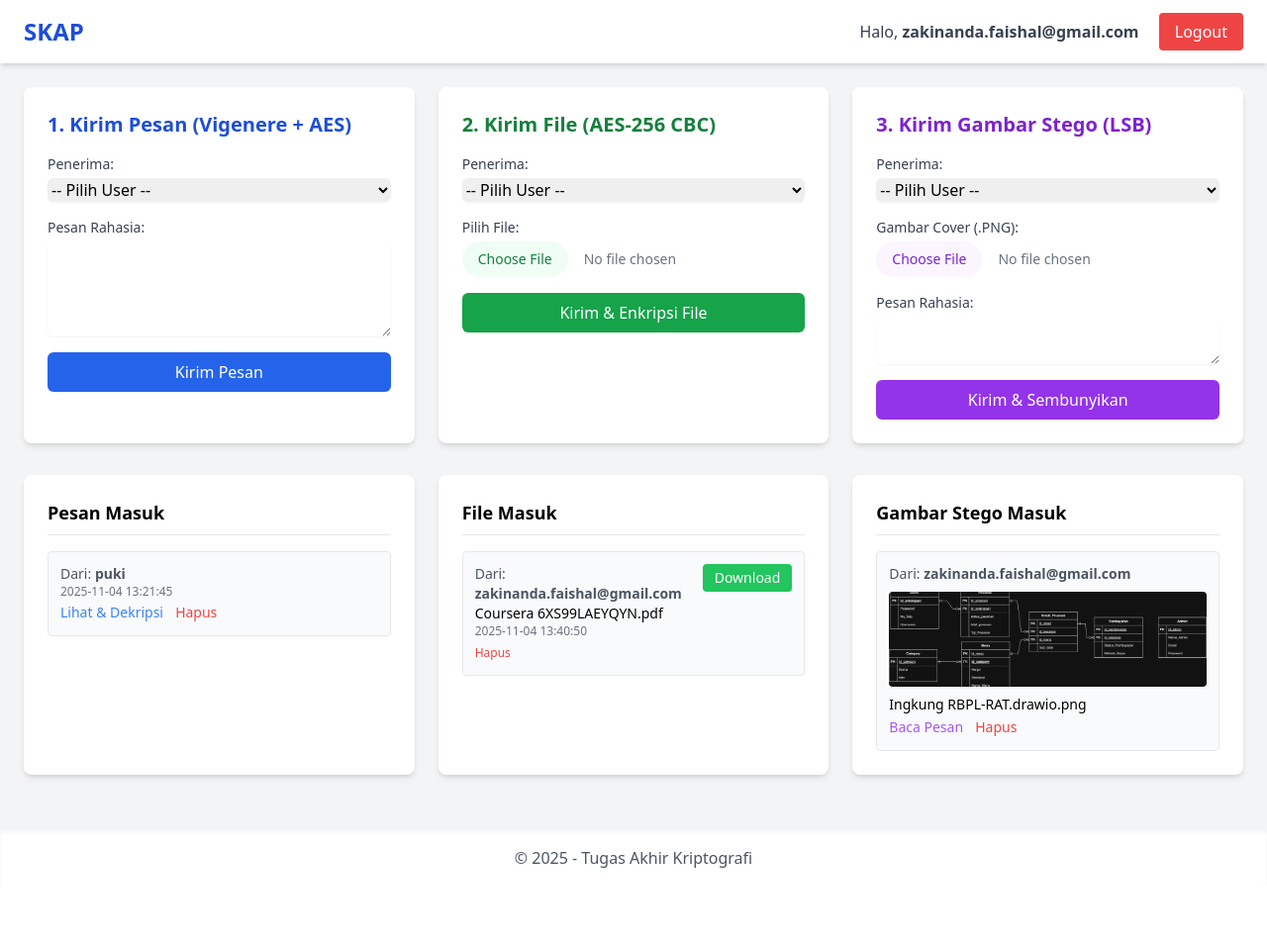
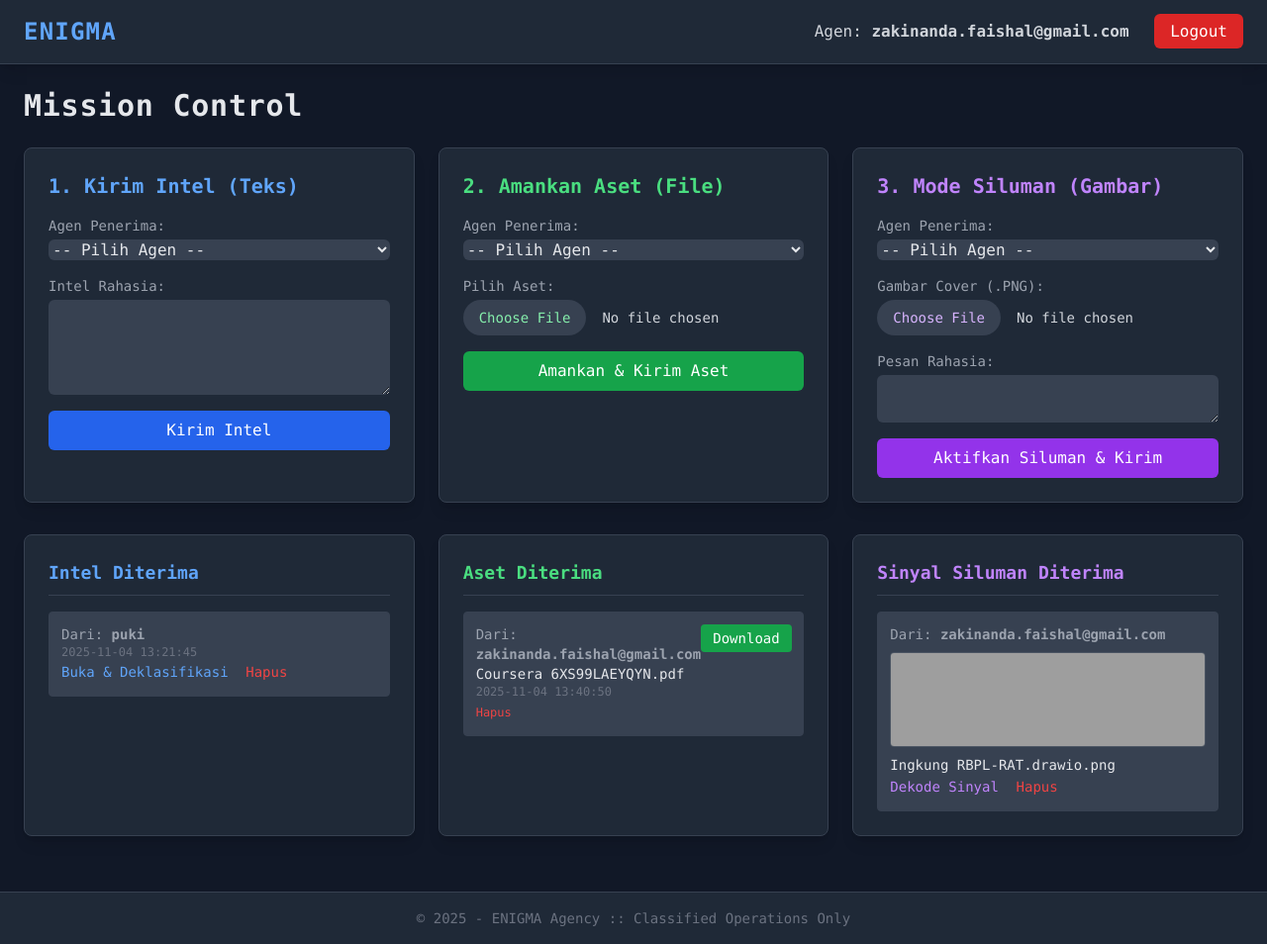
Before and after one commit to ZakinandaFaishal/crypto_project, a PHP site: page /views/dashboard.php in a window 1280 px wide. Shown: the whole page at 99% size. Before the commit the page ends 877 px from the top, so only its background shows below. Run offline with PHP 8.4, Linux system fonts and the light colour scheme; a user stored in the database is signed in; data comes from the database, SQL or seed files in the repository; some libraries are stand-ins or nearby versions; grey boxes are pictures that could not be loaded.

Commit message:
update ui pada view

```diff
--- a/views/dashboard.php
+++ b/views/dashboard.php
@@ -2,174 +2,167 @@
 include 'header.php';
 require_once '../config/db.php';
 
-// Lindungi halaman
 if (!isset($_SESSION['user_id'])) {
-    header('Location: /skap-pemerintah/index.php?error=Anda harus login');
+    header('Location: /skap-pemerintah/index.php?error=Akses ditolak. Silakan login.');
     exit;
 }
 
 $user_id = $_SESSION['user_id'];
 
-// --- PERBAIKAN LOGIKA "KIRIM KE DIRI SENDIRI" ---
-
-// 1. Ambil SEMUA user (termasuk diri sendiri)
+// Ambil SEMUA user (termasuk diri sendiri)
 $usersStmt = $db->prepare("SELECT id, username FROM users");
-// 2. Hapus parameter, karena kueri tidak ada placeholder '?'
 $usersStmt->execute();
-// 3. Simpan ke variabel $all_users
 $all_users = $usersStmt->fetchAll(\PDO::FETCH_ASSOC);
 
-// --- Kueri untuk data masuk (sudah benar) ---
+// Ambil data masuk
 $messages = $db->prepare("SELECT m.*, u.username AS sender FROM messages m JOIN users u ON m.sender_id = u.id WHERE m.receiver_id = ? ORDER BY m.send_at DESC");
 $messages->execute([$user_id]);
-
 $files = $db->prepare("SELECT f.*, u.username AS sender FROM secure_files f JOIN users u ON f.sender_id = u.id WHERE f.receiver_id = ? ORDER BY f.upload_at DESC");
 $files->execute([$user_id]);
-
 $images = $db->prepare("SELECT i.*, u.username AS sender FROM stego_images i JOIN users u ON i.sender_id = u.id WHERE i.receiver_id = ? ORDER BY i.upload_at DESC");
 $images->execute([$user_id]);
-
 ?>
 
 <?php if (isset($_GET['status'])): ?>
-    <div class="bg-green-100 border border-green-400 text-green-700 px-4 py-3 rounded mb-6">
+    <div class="bg-green-900 border border-green-700 text-green-200 px-4 py-3 rounded mb-6">
         <?php echo htmlspecialchars($_GET['status']); ?>
     </div>
 <?php endif; ?>
 <?php if (isset($_GET['error'])): ?>
-    <div class="bg-red-100 border border-red-400 text-red-700 px-4 py-3 rounded mb-6">
+    <div class="bg-red-900 border border-red-700 text-red-200 px-4 py-3 rounded mb-6">
         <?php echo htmlspecialchars($_GET['error']); ?>
     </div>
 <?php endif; ?>
 
+<h1 class="text-3xl font-bold text-gray-200 mb-6 tracking-wide">Mission Control</h1>
 
 <div class="grid grid-cols-1 md:grid-cols-3 gap-6">
 
-    <div class="md:col-span-1 bg-white p-6 rounded-lg shadow-md">
-        <h2 class="text-xl font-semibold mb-4 text-blue-700">1. Kirim Pesan (Vigenere + AES)</h2>
+    <div class="bg-gray-800 p-6 rounded-lg shadow-lg border border-gray-700">
+        <h2 class="text-xl font-semibold mb-4 text-blue-400">1. Kirim Intel (Teks)</h2>
         <form action="../controllers/message_controller.php" method="POST">
             <div class="mb-4">
-                <label for="receiver_id" class="block text-sm font-medium text-gray-700">Penerima:</label>
-                <select name="receiver_id" id="receiver_id" required class="mt-1 block w-full rounded-md border-gray-300 shadow-sm">
-                    <option value="">-- Pilih User --</option>
+                <label for="receiver_id" class="block text-sm font-medium text-gray-400">Agen Penerima:</label>
+                <select name="receiver_id" id="receiver_id" required class="mt-1 block w-full rounded-md bg-gray-700 border-gray-600 text-gray-200 focus:border-blue-500 focus:ring-blue-500">
+                    <option value="">-- Pilih Agen --</option>
                     <?php foreach ($all_users as $user): ?>
                         <option value="<?php echo $user['id']; ?>">
                             <?php echo htmlspecialchars($user['username']); ?>
-                            <?php if ($user['id'] == $user_id) echo ' (Diri Sendiri)'; ?>
+                            <?php if ($user['id'] == $user_id) echo ' (Safe House)'; ?>
                         </option>
                     <?php endforeach; ?>
                 </select>
             </div>
             <div class="mb-4">
-                <label for="pesan_teks" class="block text-sm font-medium text-gray-700">Pesan Rahasia:</label>
-                <textarea name="pesan_teks" rows="4" required class="mt-1 block w-full rounded-md border-gray-300 shadow-sm"></textarea>
+                <label for="pesan_teks" class="block text-sm font-medium text-gray-400">Intel Rahasia:</label>
+                <textarea name="pesan_teks" rows="4" required class="mt-1 block w-full rounded-md bg-gray-700 border-gray-600 text-gray-200 focus:border-blue-500 focus:ring-blue-500"></textarea>
             </div>
-            <button type="submit" class="w-full bg-blue-600 text-white py-2 px-4 rounded-md hover:bg-blue-700">Kirim Pesan</button>
+            <button type="submit" class="w-full bg-blue-600 text-white py-2 px-4 rounded-md hover:bg-blue-700">Kirim Intel</button>
         </form>
     </div>
 
-    <div class="md:col-span-1 bg-white p-6 rounded-lg shadow-md">
-        <h2 class="text-xl font-semibold mb-4 text-green-700">2. Kirim File (AES-256 CBC)</h2>
+    <div class="bg-gray-800 p-6 rounded-lg shadow-lg border border-gray-700">
+        <h2 class="text-xl font-semibold mb-4 text-green-400">2. Amankan Aset (File)</h2>
         <form action="../controllers/file_controller.php" method="POST" enctype="multipart/form-data">
             <div class="mb-4">
-                <label for="file_receiver_id" class="block text-sm font-medium text-gray-700">Penerima:</label>
-                <select name="receiver_id" id="file_receiver_id" required class="mt-1 block w-full rounded-md border-gray-300 shadow-sm">
-                    <option value="">-- Pilih User --</option>
+                <label for="file_receiver_id" class="block text-sm font-medium text-gray-400">Agen Penerima:</label>
+                <select name="receiver_id" id="file_receiver_id" required class="mt-1 block w-full rounded-md bg-gray-700 border-gray-600 text-gray-200 focus:border-blue-500 focus:ring-blue-500">
+                    <option value="">-- Pilih Agen --</option>
                     <?php foreach ($all_users as $user): ?>
                         <option value="<?php echo $user['id']; ?>">
                             <?php echo htmlspecialchars($user['username']); ?>
-                            <?php if ($user['id'] == $user_id) echo ' (Diri Sendiri)'; ?>
+                            <?php if ($user['id'] == $user_id) echo ' (Safe House)'; ?>
                         </option>
                     <?php endforeach; ?>
                 </select>
             </div>
             <div class="mb-4">
-                <label for="file_aman" class="block text-sm font-medium text-gray-700">Pilih File:</label>
-                <input type="file" name="file_aman" required class="mt-1 block w-full text-sm text-gray-500 file:mr-4 file:py-2 file:px-4 file:rounded-full file:border-0 file:bg-green-50 file:text-green-700 hover:file:bg-green-100">
+                <label for="file_aman" class="block text-sm font-medium text-gray-400">Pilih Aset:</label>
+                <input type="file" name="file_aman" required class="mt-1 block w-full text-sm text-gray-300 file:mr-4 file:py-2 file:px-4 file:rounded-full file:border-0 file:bg-gray-700 file:text-green-300 hover:file:bg-gray-600">
             </div>
-            <button type="submit" class="w-full bg-green-600 text-white py-2 px-4 rounded-md hover:bg-green-700">Kirim & Enkripsi File</button>
+            <button type="submit" class="w-full bg-green-600 text-white py-2 px-4 rounded-md hover:bg-green-700">Amankan & Kirim Aset</button>
         </form>
     </div>
 
-    <div class="md:col-span-1 bg-white p-6 rounded-lg shadow-md">
-        <h2 class="text-xl font-semibold mb-4 text-purple-700">3. Kirim Gambar Stego (LSB)</h2>
+    <div class="bg-gray-800 p-6 rounded-lg shadow-lg border border-gray-700">
+        <h2 class="text-xl font-semibold mb-4 text-purple-400">3. Mode Siluman (Gambar)</h2>
         <form action="../controllers/stego_controller.php" method="POST" enctype="multipart/form-data">
             <div class="mb-4">
-                <label for="stego_receiver_id" class="block text-sm font-medium text-gray-700">Penerima:</label>
-                <select name="receiver_id" id="stego_receiver_id" required class="mt-1 block w-full rounded-md border-gray-300 shadow-sm">
-                    <option value="">-- Pilih User --</option>
+                <label for="stego_receiver_id" class="block text-sm font-medium text-gray-400">Agen Penerima:</label>
+                <select name="receiver_id" id="stego_receiver_id" required class="mt-1 block w-full rounded-md bg-gray-700 border-gray-600 text-gray-200 focus:border-blue-500 focus:ring-blue-500">
+                    <option value="">-- Pilih Agen --</option>
                     <?php foreach ($all_users as $user): ?>
                         <option value="<?php echo $user['id']; ?>">
                             <?php echo htmlspecialchars($user['username']); ?>
-                            <?php if ($user['id'] == $user_id) echo ' (Diri Sendiri)'; ?>
+                            <?php if ($user['id'] == $user_id) echo ' (Safe House)'; ?>
                         </option>
                     <?php endforeach; ?>
                 </select>
             </div>
             <div class="mb-4">
-                <label for="cover_image" class="block text-sm font-medium text-gray-700">Gambar Cover (.PNG):</label>
-                <input type="file" name="cover_image" required accept="image/png" class="mt-1 block w-full text-sm text-gray-500 file:mr-4 file:py-2 file:px-4 file:rounded-full file:border-0 file:bg-purple-50 file:text-purple-700 hover:file:bg-purple-100">
+                <label for="cover_image" class="block text-sm font-medium text-gray-400">Gambar Cover (.PNG):</label>
+                <input type="file" name="cover_image" required accept="image/png" class="mt-1 block w-full text-sm text-gray-300 file:mr-4 file:py-2 file:px-4 file:rounded-full file:border-0 file:bg-gray-700 file:text-purple-300 hover:file:bg-gray-600">
             </div>
             <div class="mb-4">
-                <label for="stego_message" class="block text-sm font-medium text-gray-700">Pesan Rahasia:</label>
-                <textarea name="stego_message" rows="2" required class="mt-1 block w-full rounded-md border-gray-300 shadow-sm"></textarea>
+                <label for="stego_message" class="block text-sm font-medium text-gray-400">Pesan Rahasia:</label>
+                <textarea name="stego_message" rows="2" required class="mt-1 block w-full rounded-md bg-gray-700 border-gray-600 text-gray-200 focus:border-blue-500 focus:ring-blue-500"></textarea>
             </div>
-            <button type="submit" class="w-full bg-purple-600 text-white py-2 px-4 rounded-md hover:bg-purple-700">Kirim & Sembunyikan</button>
+            <button type="submit" class="w-full bg-purple-600 text-white py-2 px-4 rounded-md hover:bg-purple-700">Aktifkan Siluman & Kirim</button>
         </form>
     </div>
 </div>
 
 <div class="grid grid-cols-1 md:grid-cols-3 gap-6 mt-8">
 
-    <div class="md:col-span-1 bg-white p-6 rounded-lg shadow-md">
-        <h3 class="text-lg font-semibold mb-4 border-b pb-2">Pesan Masuk</h3>
+    <div class="bg-gray-800 p-6 rounded-lg shadow-lg border border-gray-700">
+        <h3 class="text-lg font-semibold mb-4 border-b border-gray-700 pb-2 text-blue-400">Intel Diterima</h3>
         <div class="space-y-3 max-h-64 overflow-y-auto">
             <?php foreach ($messages->fetchAll(\PDO::FETCH_ASSOC) as $msg): ?>
-                <div class="border p-3 rounded bg-gray-50">
-                    <p class="text-sm text-gray-600">Dari: <b><?php echo htmlspecialchars($msg['sender']); ?></b></p>
+                <div class="border border-gray-700 p-3 rounded bg-gray-700">
+                    <p class="text-sm text-gray-400">Dari: <b><?php echo htmlspecialchars($msg['sender']); ?></b></p>
                     <p class="text-xs text-gray-500"><?php echo $msg['send_at']; ?></p>
-                    <a href="decrypt_message.php?id=<?php echo $msg['id']; ?>" class="text-blue-500 hover:underline text-sm">Lihat & Dekripsi</a>
+                    <a href="decrypt_message.php?id=<?php echo $msg['id']; ?>" class="text-blue-400 hover:underline text-sm">Buka & Deklasifikasi</a>
                     <a href="../controllers/delete_item.php?type=message&id=<?php echo $msg['id']; ?>"
-                        class="text-red-500 hover:underline text-sm ml-2"
-                        onclick="return confirm('Anda yakin ingin menghapus pesan ini?');">Hapus</a>
+                       class="text-red-500 hover:underline text-sm ml-2"
+                       onclick="return confirm('Hapus intel ini?');">Hapus</a>
                 </div>
             <?php endforeach; ?>
         </div>
     </div>
 
-    <div class="md:col-span-1 bg-white p-6 rounded-lg shadow-md">
-        <h3 class="text-lg font-semibold mb-4 border-b pb-2">File Masuk</h3>
+    <div class="bg-gray-800 p-6 rounded-lg shadow-lg border border-gray-700">
+        <h3 class="text-lg font-semibold mb-4 border-b border-gray-700 pb-2 text-green-400">Aset Diterima</h3>
         <div class="space-y-3 max-h-64 overflow-y-auto">
             <?php foreach ($files->fetchAll(\PDO::FETCH_ASSOC) as $file): ?>
-                <div class="border p-3 rounded bg-gray-50">
+                <div class="border border-gray-700 p-3 rounded bg-gray-700">
                     <div class="flex justify-between items-start">
                         <div>
-                            <p class="text-sm text-gray-600">Dari: <b><?php echo htmlspecialchars($file['sender']); ?></b></p>
-                            <p class="text-sm font-medium"><?php echo htmlspecialchars($file['original_file_name']); ?></p>
+                            <p class="text-sm text-gray-400">Dari: <b><?php echo htmlspecialchars($file['sender']); ?></b></p>
+                            <p class="text-sm font-medium text-gray-200"><?php echo htmlspecialchars($file['original_file_name']); ?></p>
                             <p class="text-xs text-gray-500"><?php echo $file['upload_at']; ?></p>
                             <a href="../controllers/delete_item.php?type=file&id=<?php echo $file['id']; ?>"
-                                class="text-red-500 hover:underline text-xs"
-                                onclick="return confirm('Anda yakin ingin menghapus file ini? (File fisik juga akan dihapus)');">Hapus</a>
+                               class="text-red-500 hover:underline text-xs"
+                               onclick="return confirm('Hapus aset ini? (File fisik juga akan dihapus)');">Hapus</a>
                         </div>
-                        <a href="download_file.php?id=<?php echo $file['id']; ?>" class="bg-green-500 text-white px-3 py-1 rounded text-sm hover:bg-green-600 flex-shrink-0">Download</a>
+                        <a href="download_file.php?id=<?php echo $file['id']; ?>" class="bg-green-600 text-white px-3 py-1 rounded text-sm hover:bg-green-700 flex-shrink-0">Download</a>
                     </div>
                 </div>
             <?php endforeach; ?>
         </div>
     </div>
 
-    <div class="md:col-span-1 bg-white p-6 rounded-lg shadow-md">
-        <h3 class="text-lg font-semibold mb-4 border-b pb-2">Gambar Stego Masuk</h3>
+    <div class="bg-gray-800 p-6 rounded-lg shadow-lg border border-gray-700">
+        <h3 class="text-lg font-semibold mb-4 border-b border-gray-700 pb-2 text-purple-400">Sinyal Siluman Diterima</h3>
         <div class="space-y-3 max-h-64 overflow-y-auto">
-            <?php foreach ($images->fetchAll(\PDO::FETCH_ASSOC) as $img): ?>
-                <div class="border p-3 rounded bg-gray-50">
-                    <p class="text-sm text-gray-600">Dari: <b><?php echo htmlspecialchars($img['sender']); ?></b></p>
-                    <img src="<?php echo '.' . $img['image_path']; ?>" alt="<?php echo htmlspecialchars($img['image_name']); ?>" class="w-full h-24 object-cover rounded my-2">
-                    <p class="text-sm font-medium"><?php echo htmlspecialchars($img['image_name']); ?></p>
-                    <a href="read_stego.php?id=<?php echo $img['id']; ?>" class="text-purple-500 hover:underline text-sm">Baca Pesan</a>
+             <?php foreach ($images->fetchAll(\PDO::FETCH_ASSOC) as $img): ?>
+                <div class="border border-gray-700 p-3 rounded bg-gray-700">
+                    <p class="text-sm text-gray-400">Dari: <b><?php echo htmlspecialchars($img['sender']); ?></b></p>
+                    <img src="<?php echo '.' . $img['image_path']; ?>" alt="Sinyal Gambar" class="w-full h-24 object-cover rounded my-2 border border-gray-600">
+                    <p class="text-sm font-medium text-gray-200"><?php echo htmlspecialchars($img['image_name']); ?></p>
+                    <a href="read_stego.php?id=<?php echo $img['id']; ?>" class="text-purple-400 hover:underline text-sm">Dekode Sinyal</a>
                     <a href="../controllers/delete_item.php?type=stego&id=<?php echo $img['id']; ?>"
-                        class="text-red-500 hover:underline text-sm ml-2"
-                        onclick="return confirm('Anda yakin ingin menghapus gambar ini? (File fisik juga akan dihapus)');">Hapus</a>
+                       class="text-red-500 hover:underline text-sm ml-2"
+                       onclick="return confirm('Hapus sinyal ini? (File fisik juga akan dihapus)');">Hapus</a>
                 </div>
             <?php endforeach; ?>
         </div>
--- a/views/footer.php
+++ b/views/footer.php
@@ -1,6 +1,7 @@
 </main>
-    <footer class="bg-white text-center p-4 mt-8 shadow-inner">
-        <p class="text-gray-600">&copy; <?php echo date('Y'); ?> - Tugas Akhir Kriptografi</p>
-    </footer>
+<footer class="bg-gray-800 text-center p-4 mt-8 border-t border-gray-700">
+    <p class="text-gray-500 text-sm">&copy; <?php echo date('Y'); ?> - ENIGMA Agency :: Classified Operations Only</p>
+</footer>
 </body>
+
 </html>
--- a/views/header.php
+++ b/views/header.php
@@ -4,20 +4,20 @@
 <head>
     <meta charset="UTF-8">
     <meta name="viewport" content="width=device-width, initial-scale=1.0">
-    <title>SKAP - Sistem Komunikasi Aman</title>
+    <title>ENIGMA Agency</title>
     <script src="https://cdn.tailwindcss.com"></script>
 </head>
-<body class="bg-gray-100">
-    <nav class="bg-white shadow-md">
+<body class="bg-gray-900 text-gray-200 font-mono">
+    <nav class="bg-gray-800 border-b border-gray-700 shadow-lg">
         <div class="container mx-auto px-6 py-4 flex justify-between items-center">
-            <h1 class="text-2xl font-bold text-blue-700">SKAP</h1>
+            <h1 class="text-2xl font-bold text-blue-400 tracking-wider">ENIGMA</h1>
             <div>
                 <?php if (isset($_SESSION['user_id'])): ?>
-                    <span class="text-gray-700 mr-4">Halo, <b><?php echo htmlspecialchars($_SESSION['username']); ?></b></span>
-                    <a href="/skap-pemerintah/controllers/logout.php" class="bg-red-500 text-white px-4 py-2 rounded hover:bg-red-600">Logout</a>
+                    <span class="text-gray-300 mr-4">Agen: <b><?php echo htmlspecialchars($_SESSION['username']); ?></b></span>
+                    <a href="/skap-pemerintah/controllers/logout.php" class="bg-red-600 text-white px-4 py-2 rounded-md hover:bg-red-700 transition-colors">Logout</a>
                 <?php else: ?>
-                    <a href="/skap-pemerintah/index.php" class="text-gray-700 hover:text-blue-600 mr-4">Login</a>
-                    <a href="/skap-pemerintah/register.php" class="bg-blue-600 text-white px-4 py-2 rounded hover:bg-blue-700">Registrasi</a>
+                    <a href="/skap-pemerintah/index.php" class="text-gray-300 hover:text-blue-400 mr-4">Login</a>
+                    <a href="/skap-pemerintah/register.php" class="bg-blue-600 text-white px-4 py-2 rounded-md hover:bg-blue-700 transition-colors">Registrasi</a>
                 <?php endif; ?>
             </div>
         </div>
```
Also changed, not shown: index.php (+9 -9 lines), register.php (+8 -8 lines), views/decrypt_message.php (+10 -13 lines), views/read_stego.php (+29 -18 lines), uploads/images/stego_1762263813_Ingkung RBPL-RAT.drawio.png (deleted), uploads/images/stego_1762312309_Ingkung RBPL-ERD.drawio (2).png (deleted), uploads/images/stego_1762320053_pp.png (deleted), 1 other file.
